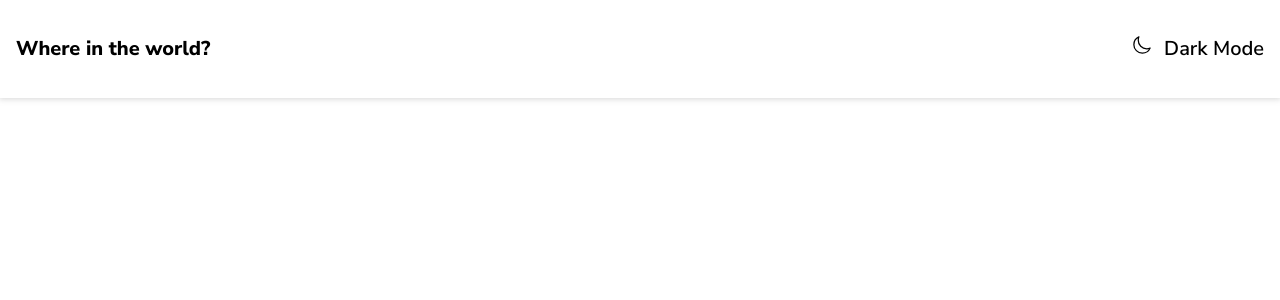
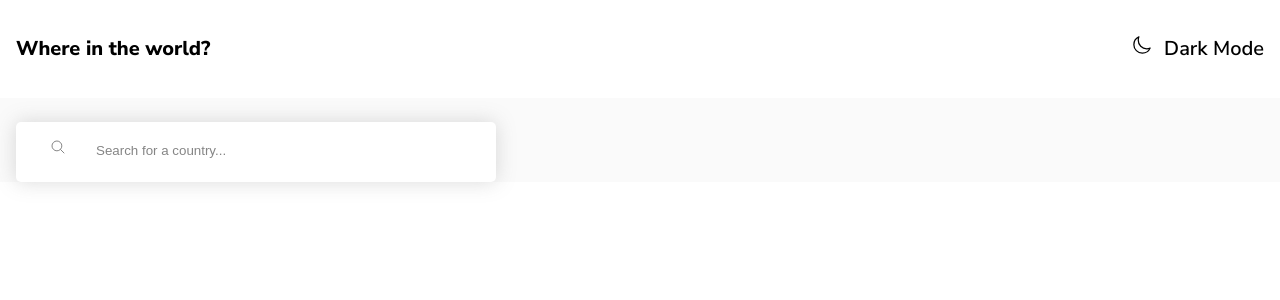
Before and after one commit to liampc/rest-countries, a React (Create React App) app: page / in a window 1280 px wide. Shown: the top 300 px of the page. Built offline with nearby package versions, Linux system fonts and the light colour scheme.

Commit message:
add searchBar

```diff
--- a/src/App.js
+++ b/src/App.js
@@ -6,7 +6,7 @@ function App() {
   return (
     <div className="App">
       <Header />
-      {/* <Main /> */}
+      <Main />
     </div>
   );
 }
--- a/src/layout/main/Main.js
+++ b/src/layout/main/Main.js
@@ -1,10 +1,16 @@
 import React from 'react'
-
+import './_main.scss';
 
 const Main = () => {
     return (
-        <main>
-            <h1>this is from main</h1>
+        <main className="main">
+            <nav className="nav container">
+                <form className="searchBar">
+                    <i><ion-icon name="search-outline"></ion-icon></i>
+                    <input type="text" placeholder="Search for a country..." />
+                </form>
+            </nav>
+
         </main>
     )
 }
--- /dev/null
+++ b/src/layout/main/_main.scss
@@ -0,0 +1,50 @@
+@import '../../abstracts/abstracts';
+
+
+.main {
+    background-color: $VeryLightGray;
+
+}
+
+.nav {
+    padding-top: 1.5rem;
+
+    @include media-down('large'){
+        padding-left: 1rem;
+        padding-right: 1rem;
+    }
+
+}
+
+
+.searchBar {
+
+    padding: 1rem 2.125rem;
+    color: $DarkGray;
+    background-color: $White;
+    border-radius: 5px;
+    box-shadow: 0px 0px 20px 0px #8585854d;
+
+    @include media-up('large'){
+        height: 3.75rem;
+        width: 30rem;
+    }
+
+    i {
+        padding-right: 1.75rem;
+
+    }
+
+    input {
+        border: none;
+        width: 80%;
+
+        &::placeholder {
+            color: $DarkGray;
+        }
+
+        &:focus {
+            outline: none;
+        }
+    }
+}
```
